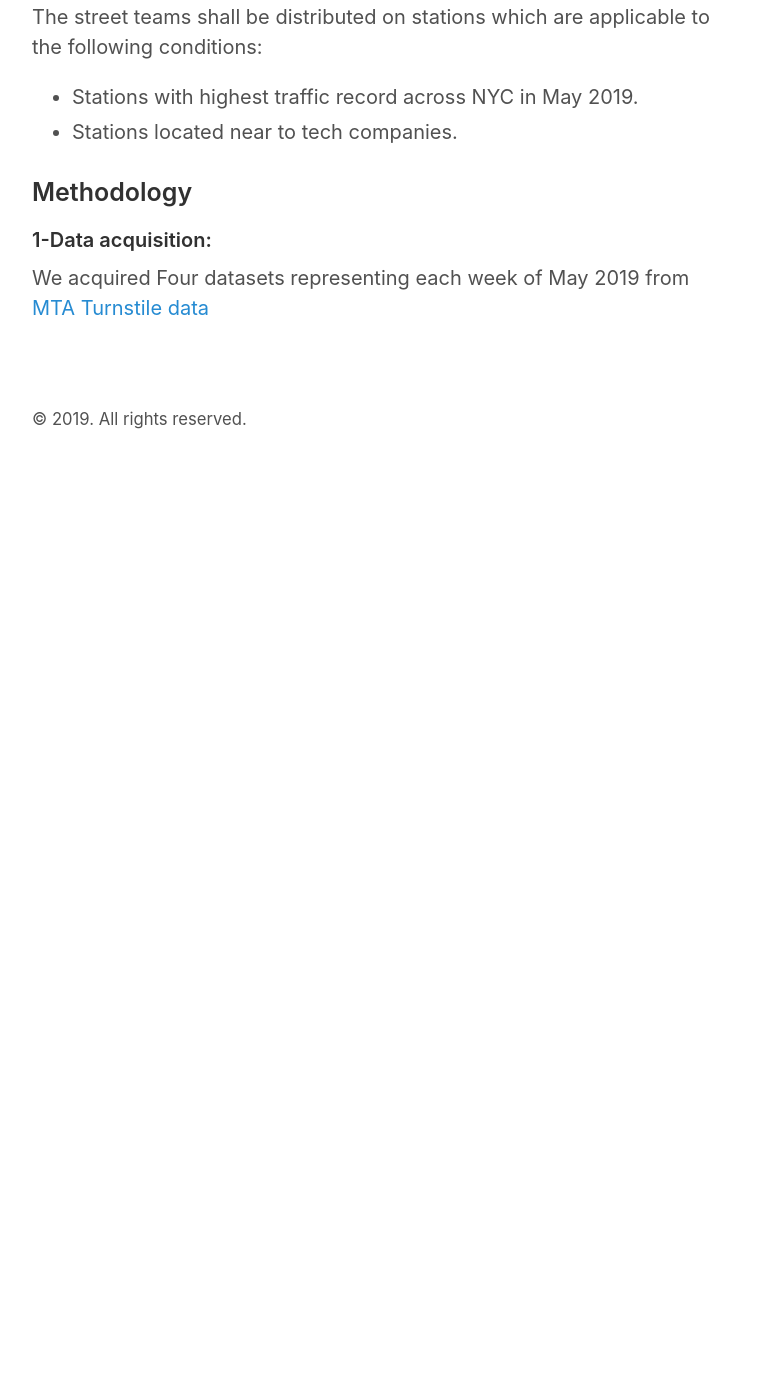
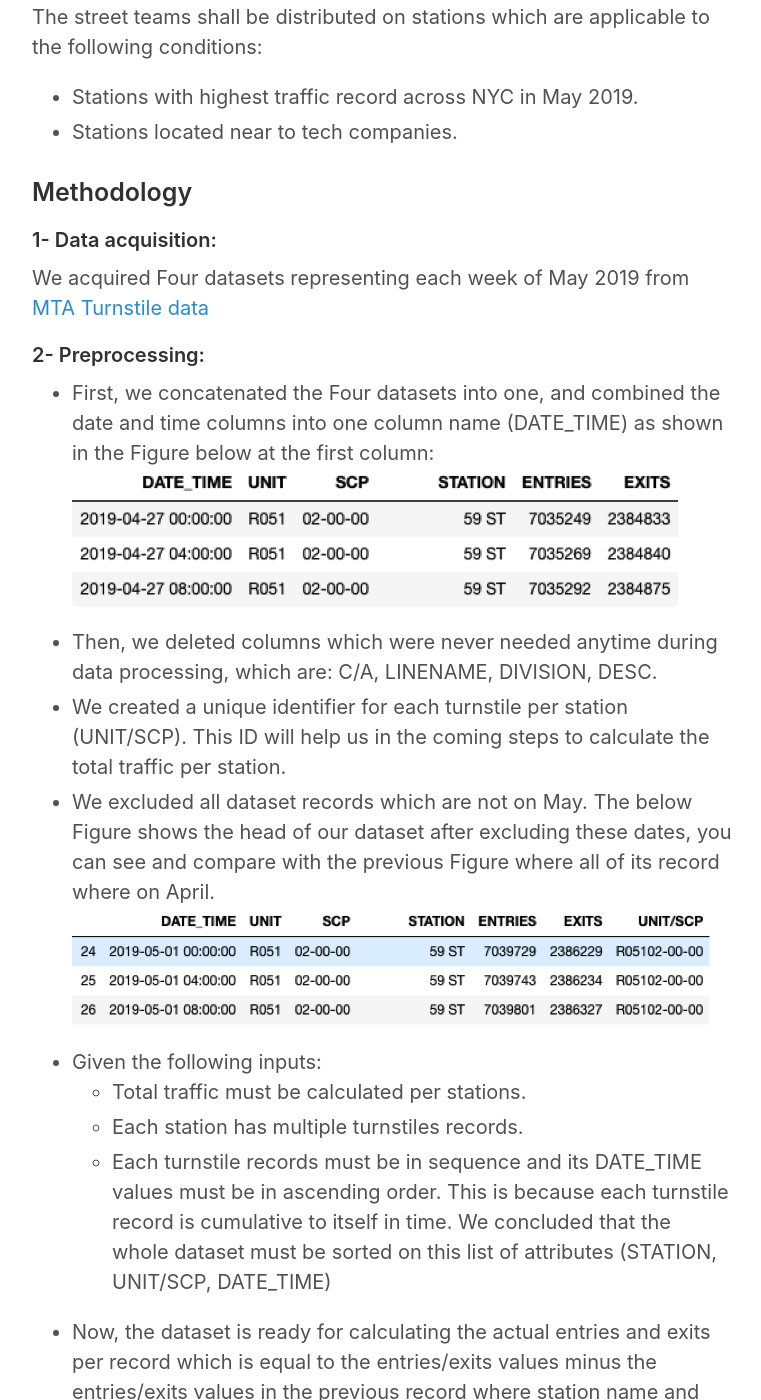
Before and after one commit to reemalmuqbil/reemalmuqbil.github.io, a Jekyll site: the page built from _posts/2019-09-07-Testing-Local-Images.md, in a window 1280 px wide and 1400 px high, scrolled down 867 px. Shown: the whole window, without its empty margins (258-1019 px from the left). Built offline with Jekyll 4.4.1, drawn with Linux system fonts in a browser that asks for light colours; before the commit the page ends 1340 px from its top, so only the background shows below that; some of the changed text lies outside the part shown.

Commit message:
added preprocessing step

```diff
--- a/_posts/2019-09-07-Testing-Local-Images.md
+++ b/_posts/2019-09-07-Testing-Local-Images.md
@@ -18,5 +18,22 @@ The street teams shall be distributed on stations which are applicable to the fo
 * Stations located near to tech companies.
 
 ### Methodology
-#### 1-Data acquisition:
+#### 1- Data acquisition:
 We acquired Four datasets representing each week of May 2019 from [MTA Turnstile data](http://web.mta.info/developers/turnstile.html)
+
+#### 2- Preprocessing:
+* First, we concatenated the Four datasets into one, and combined the date and time columns into one column name (DATE_TIME) as shown in the Figure below at the first column:
+![DATE_TIME]({{ site.url }}/images/date_time.png)
+* Then, we deleted columns which were never needed anytime during data processing, which are:  C/A, LINENAME, DIVISION, DESC.
+* We created a unique identifier for each turnstile per station (UNIT/SCP). This ID will help us in the coming steps to calculate the total traffic per station.
+* We excluded all dataset records which are not on May. The below Figure shows the head of our dataset after excluding these dates, you can see and compare with the previous Figure where all of its record where on April.
+![may-only]({{ site.url }}/images/may_only.png)
+* Given the following inputs:
+   - Total traffic must be calculated per stations.
+   - Each station has multiple turnstiles records.
+   - Each turnstile records must be in sequence and its DATE_TIME values must be in ascending order. This is because each turnstile record is cumulative to itself in time.
+We concluded that the whole dataset must be sorted on this list of attributes (STATION, UNIT/SCP, DATE_TIME)
+* Now, the dataset is ready for calculating the actual entries and exits per record which is equal to the entries/exits values minus the entries/exits values in the previous record where station name and turnstile IDs are similar. And the TOTAL_TRAFFIC value equals to ENTRIES_DIFF plus EXITS_DIFF.
+![calc]({{ site.url }}/images/calculations.png)
+
+* After calculating the total traffic per record, we observed the existence of unnormal values (outliers). We investigated the reason and found out that some turnstile devices were malfunctioning and producing tremendously huge values which are incorrect. To solve this problem, we came up with a classic detecting and handling outliers solution. The outlier detection was done by calculating the IQR, lower bound, and upper bound for each station. All TOTAL_TRAFFIC values which are less that the lower bound value or higher than the upper bound value will be considered outliers. Once an outlier is detected, it will be handled by replacing its value with the traffic median value of its station.
```
Also changed, not shown: images/calculations.png (added), images/date_time.png (added), images/may_only.png (added).
